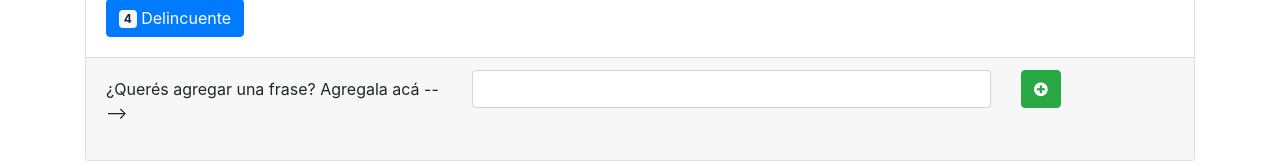
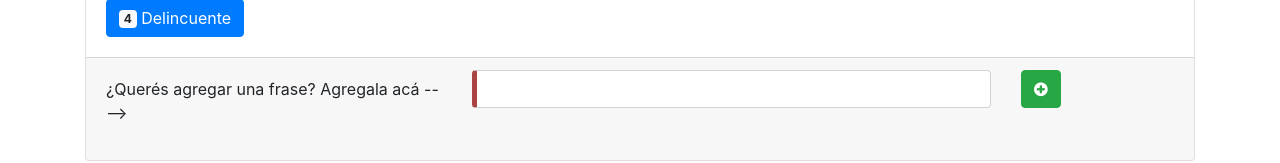
Before and after one commit to marcosfrank/ContadoresGiuli, an Angular app: page / in a window 1280 px wide. Shown: the part 267-430 px from the top of the page. Built offline with nearby package versions, Linux system fonts and the light colour scheme; what angular-font-awesome would draw is missing.

Commit message:
Se agregaron estilos y validacion con regex del input

```diff
--- a/src/app/app.module.ts
+++ b/src/app/app.module.ts
@@ -5,6 +5,7 @@ import { PopoverModule } from 'ngx-bootstrap/popover';
 import { NgModule } from '@angular/core';
 import { ToastrModule } from 'ngx-toastr';
 import { CommonModule } from "@angular/common";
+import { FormsModule } from "@angular/forms";
 import { AppComponent } from './app.component';
 import { EtiquetaContadoraComponent } from './etiqueta-contadora/etiqueta-contadora.component';
 import { ListaEtiquetasContadorasComponent } from './lista-etiquetas-contadoras/lista-etiquetas-contadoras.component';
@@ -25,7 +26,8 @@ import { EtiquetaContadoraAddComponent } from './etiqueta-contadora-add/etiqueta
     ToastrModule.forRoot(),
     CommonModule,
     AngularFontAwesomeModule,
-    PopoverModule.forRoot()
+    PopoverModule.forRoot(),
+    FormsModule
   ],
   providers: [EtiquetasContadorasService],
   bootstrap: [AppComponent]
--- a/src/app/etiqueta-contadora-add/etiqueta-contadora-add.component.html
+++ b/src/app/etiqueta-contadora-add/etiqueta-contadora-add.component.html
@@ -2,7 +2,14 @@
   <div class="form-group row">
     <label for="fraseInput" class="col-lg-4 col-form-label">¿Querés agregar una frase? Agregala acá ----></label>
     <div class="col-lg-6">
-        <input type="text" class="form-control" id="fraseInput">
+        <div class="form-group">
+            <input type="text" class="form-control" id="frase" name="frase"
+            [(ngModel)]='frase' required pattern="^[^-*]*$" #name="ngModel">
+            <div [hidden]="name.valid || name.pristine"
+              class="alert alert-danger">
+              Validacion
+            </div>
+          </div>
     </div>
     <div class="col-lg-2">
       <button type="button" class="btn btn-secondary"
@@ -10,7 +17,9 @@
         popoverTitle="¿Tu frase no aparece?" placement="top">
         <i class="fa fa-question-circle"></i>
       </button>
-      <button type="button" class="btn btn-success"><i class="fa fa-plus-circle"></i></button>
+      <button type="submit" class="btn btn-success" (click)="guardar()">
+        <i class="fa fa-plus-circle"></i>
+      </button>
     </div>
   </div>
 </form>
--- a/src/app/etiqueta-contadora-add/etiqueta-contadora-add.component.ts
+++ b/src/app/etiqueta-contadora-add/etiqueta-contadora-add.component.ts
@@ -6,10 +6,13 @@ import { Component, OnInit } from '@angular/core';
   styleUrls: ['./etiqueta-contadora-add.component.css']
 })
 export class EtiquetaContadoraAddComponent implements OnInit {
-
+  frase:string;
   constructor() { }
 
   ngOnInit() {
   }
 
+  guardar():void{
+    alert(this.frase);
+  }
 }
--- /dev/null
+++ b/src/assets/forms.css
@@ -0,0 +1,7 @@
+.ng-valid[required], .ng-valid.required  {
+    border-left: 5px solid #42A948; /* green */
+  }
+
+  .ng-invalid:not(form)  {
+    border-left: 5px solid #a94442; /* red */
+  }
```
Also changed, not shown: .angular-cli.json.
